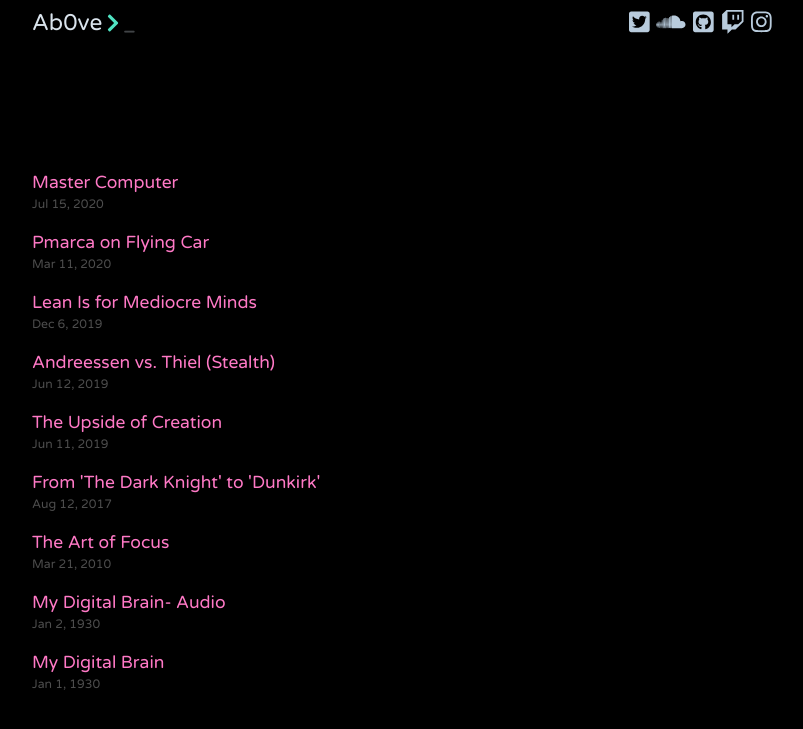
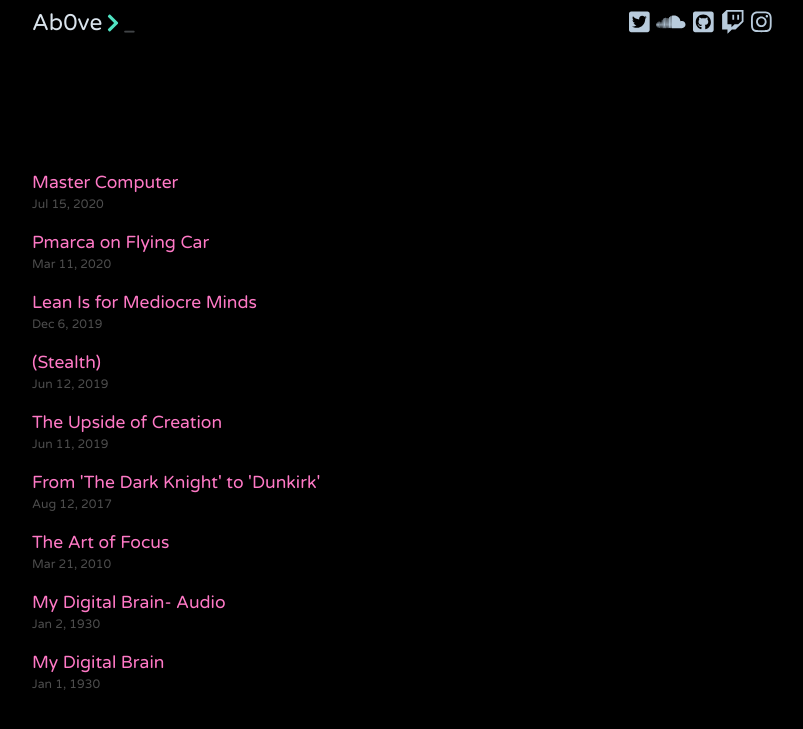
Before and after one commit to jithendrabsy/thoughts, a Jekyll site: the page built from index.html, in a window 1280 px wide. Shown: the top 729 px of the page, without its empty margins (238-1041 px from the left). Built offline with Jekyll 4.4.1, drawn with Linux system fonts in a browser that asks for light colours; nearby versions of some CDN libraries; the list of posts is cut into pages by our own code.

Commit message:
Update Lines

```diff
--- a/_posts/2019-06-12-games2.md
+++ b/_posts/2019-06-12-games2.md
@@ -1,12 +1,12 @@
 ---
 layout: post
-title:  "Andreessen vs. Thiel (Stealth)"
+title:  "(Stealth)"
 description:
 
 tags: Creation
 ---
 
-### I'm working on 'Above The Mimetics'
+# I'm working on 'Above The Mimetics'
 
 Publish: Dec, 2020
 
```
